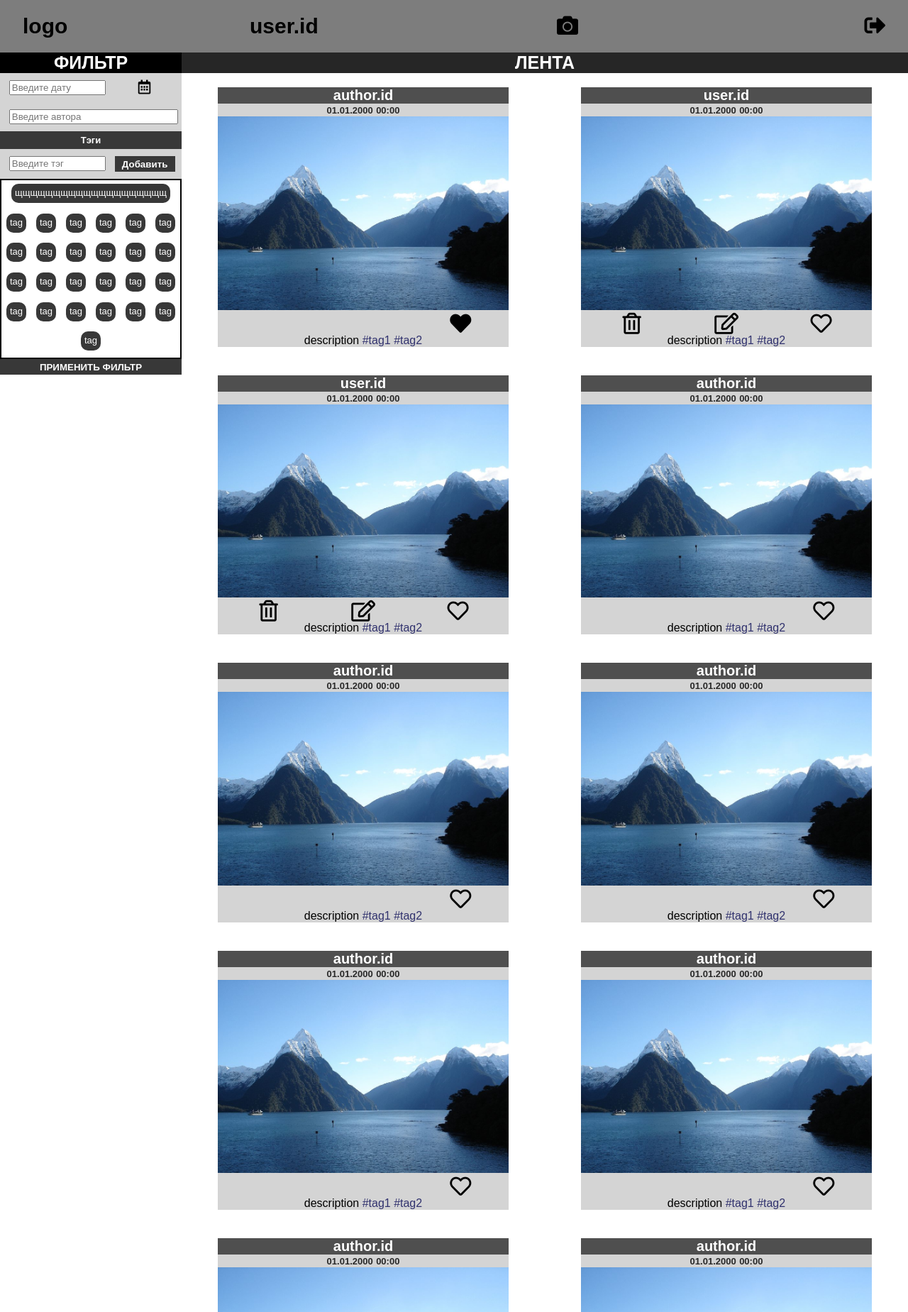
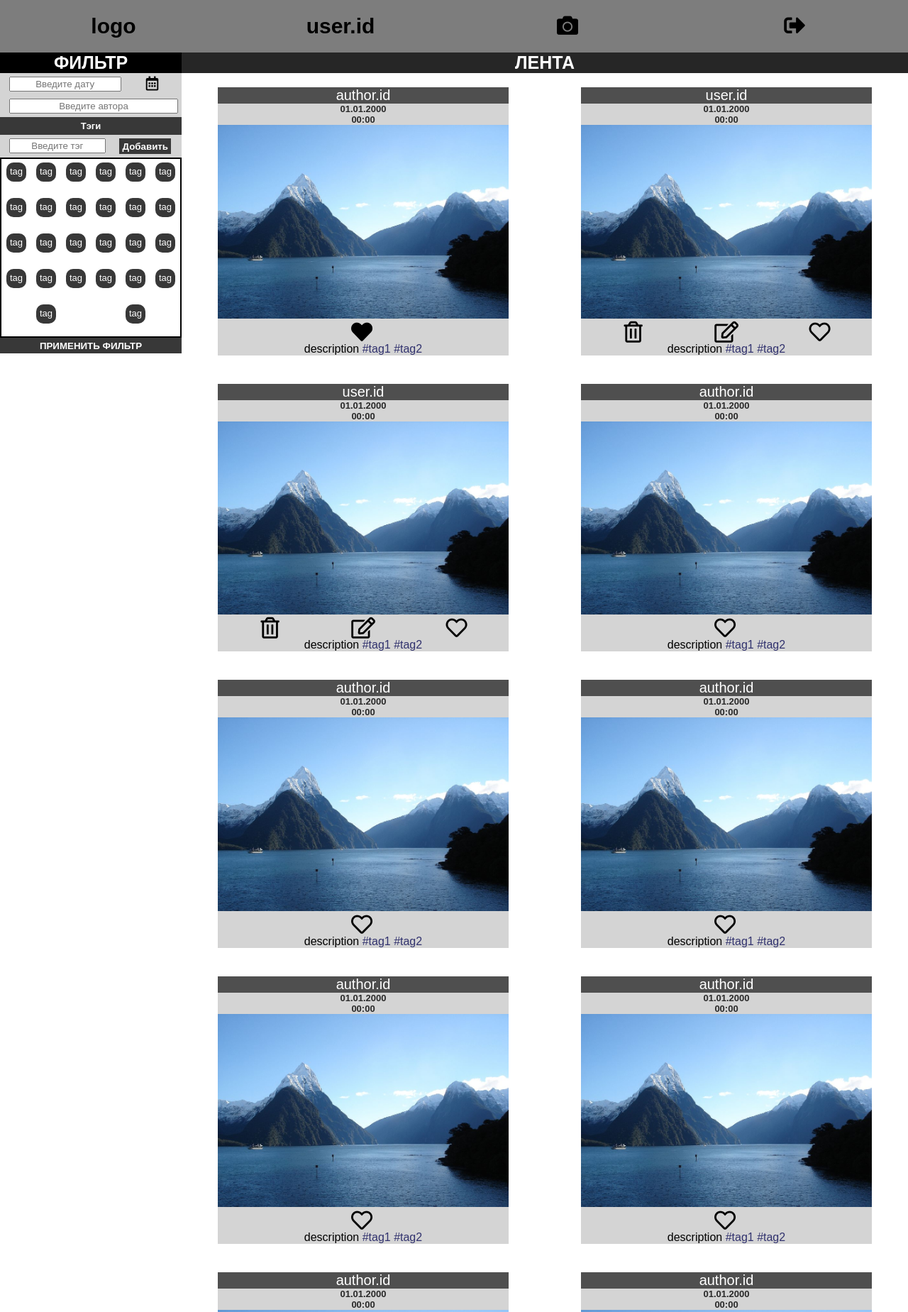
Before and after one commit to nikitadziadovich/Exadel, a plain HTML site: page UI/index.html in a window 1280 px wide. Shown: the top 1849 px of the page at 71% size. Drawn offline with Linux system fonts and the light colour scheme.

Commit message:
correct mistakes in html and css

```diff
--- a/UI/index.html
+++ b/UI/index.html
@@ -10,205 +10,213 @@
 	</head>
     <body>
 
+
         <header>
 
-			<div class="in-header" align="left"><b>logo</b></div>
-			<div class="in-header" align="left"><b>user.id</b></div>
-			<div class="in-header" align="center"><button><i class="fas fa-camera"></i></button></div>
-			<div class="in-header" align="right"><button><i class="fas fa-sign-out-alt"></i></button></div>
+            <div class="logo">logo</div>
+            <div class="user_id">user.id</div>
+            <div class="add_photo"><button><i class="fas fa-camera"></i></button></div>
+            <div class="log"><button><i class="fas fa-sign-out-alt"></i></button></div>
 
         </header>
         <main>
 
-		<div class="filter">
+            <aside class="filter">
 
-			<h2 align="center">ФИЛЬТР</h2>
-			<input class="input-date" type="text" name="date" placeholder="Введите дату">
-			<button class="calendar"><i class="far fa-calendar-alt"></i></button>
+                <div class="filter_header">ФИЛЬТР</div>
+                <div class="date-filter">
+					<div class="input-date">
+					<form class="form-date" >
+						<input type="text" name="date" placeholder="Введите дату">
+					</form>
+					</div>
+					<div class="calendar">
+					<button><i class="far fa-calendar-alt"></i></button>
+					</div>
+				</div>
+				<div class="author-filter">
+					<form class="form-author">
 						<input type="text" name="author" placeholder="Введите автора">
-			<h6 align="center">Тэги</h6>
-			<input class="input-tag" type="text" name="date" placeholder="Введите тэг">
-			<button class="add-tag"><b>Добавить</b></button>
-			<div class="tags">
+					</form>
+				</div>
+                <div class="tags_header">Тэги</div>
+				<div class="tags-filter">
+					<div class="input-tag">
+					<form class="form-tag">
+						<input type="text" name="date" placeholder="Введите тэг">
+					</form>
+					</div>
+					<div class="add-tag">
+					<button class="button-add-tag">Добавить</button>
+					</div>
+				</div>
+                <ul class="tags">
 
-				<div class="tag">щщщщщщщщщщщщщщщщщщщщ</div>
-				<div class="tag">tag</div>
-				<div class="tag">tag</div>
-				<div class="tag">tag</div>
-				<div class="tag">tag</div>
-				<div class="tag">tag</div>
-				<div class="tag">tag</div>
-				<div class="tag">tag</div>
-				<div class="tag">tag</div>
-				<div class="tag">tag</div>
-				<div class="tag">tag</div>
-				<div class="tag">tag</div>
-				<div class="tag">tag</div>
-				<div class="tag">tag</div>
-				<div class="tag">tag</div>
-				<div class="tag">tag</div>
-				<div class="tag">tag</div>
-				<div class="tag">tag</div>
-				<div class="tag">tag</div>
-				<div class="tag">tag</div>
-				<div class="tag">tag</div>
-				<div class="tag">tag</div>
-				<div class="tag">tag</div>
-				<div class="tag">tag</div>
-				<div class="tag">tag</div>
-				<div class="tag">tag</div>
+                    <li class="tag">tag</li>
+                    <li class="tag">tag</li>
+                    <li class="tag">tag</li>
+                    <li class="tag">tag</li>
+                    <li class="tag">tag</li>
+                    <li class="tag">tag</li>
+                    <li class="tag">tag</li>
+                    <li class="tag">tag</li>
+                    <li class="tag">tag</li>
+                    <li class="tag">tag</li>
+                    <li class="tag">tag</li>
+                    <li class="tag">tag</li>
+                    <li class="tag">tag</li>
+                    <li class="tag">tag</li>
+                    <li class="tag">tag</li>
+                    <li class="tag">tag</li>
+                    <li class="tag">tag</li>
+                    <li class="tag">tag</li>
+                    <li class="tag">tag</li>
+                    <li class="tag">tag</li>
+                    <li class="tag">tag</li>
+                    <li class="tag">tag</li>
+                    <li class="tag">tag</li>
+                    <li class="tag">tag</li>
+                    <li class="tag">tag</li>
+                    <li class="tag">tag</li>
 
+                </ul>
+                <button class="submit-filter">ПРИМЕНИТЬ ФИЛЬТР</button>
+
+
+            </aside>
+            <div class="tape">
+
+                <div class="tape_header">
+                    <button class="showfilter"><i class="fas fa-bars"></i></button>
+                    <div class="tape-name">
+						ЛЕНТА
 					</div>
-			<div align="center">
-				<button class="submit-filter"><b>ПРИМЕНИТЬ ФИЛЬТР</b></button>
                 </div>
-
-		</div>
-		<div class="tape" align="center">
-
-			<h3 align="center">
-				<button class="showfilter"><i class="fas fa-bars"></i></button>
-				ЛЕНТА
-			</h3>
+                <div class="posts">
 				<div class="post">
 
-				<h1 align="center">author.id</h1>
-				<h4 align="left">01.01.2000</h4>
-				<h4 align="right">00:00</h4>
+                    <div class="author_id">author.id</div>
+                    <div class="date">01.01.2000</div>
+                    <div class="time">00:00</div>
                     <img src="files\photo.jpg">
-				<div align="right">
                     <button class="like"><i class="fas fa-heart"></i></button>
-				</div>
                     <p>
-					description <span> #tag1 #tag2</span>
+                        description <span class="tags"> #tag1 #tag2</span>
                     </p>
 
                 </div>
                 <div class="post">
 
-				<h1 align="center">user.id</h1>
-				<h4 align="left">01.01.2000</h4>
-				<h4 align="right">00:00</h4>
+                    <div class="author_id">user.id</div>
+                    <div class="date">01.01.2000</div>
+                    <div class="time">00:00</div>
                     <img src="files\photo.jpg">
                     <button class="delete"><i class="far fa-trash-alt"></i></i></button>
                     <button class="edit"><i class="far fa-edit"></i></button>
                     <button class="like"><i class="far fa-heart"></i></button>
                     <p>
-					description <span> #tag1 #tag2</span>
+                        description <span class="tags"> #tag1 #tag2</span>
                     </p>
 
                 </div>
                 <div class="post">
 
-				<h1 align="center">user.id</h1>
-				<h4 align="left">01.01.2000</h4>
-				<h4 align="right">00:00</h4>
+                    <div class="author_id">user.id</div>
+                    <div class="date">01.01.2000</div>
+                    <div class="time">00:00</div>
                     <img src="files\photo.jpg">
                     <button class="delete"><i class="far fa-trash-alt"></i></button>
                     <button class="edit"><i class="far fa-edit"></i></button>
                     <button class="like"><i class="far fa-heart"></i></button>
                     <p>
-					description <span> #tag1 #tag2</span>
+                        description <span class="tags"> #tag1 #tag2</span>
                     </p>
 
                 </div>
                 <div class="post">
 
-				<h1 align="center">author.id</h1>
-				<h4 align="left">01.01.2000</h4>
-				<h4 align="right">00:00</h4>
+                    <div class="author_id">author.id</div>
+                    <div class="date">01.01.2000</div>
+                    <div class="time">00:00</div>
                     <img src="files\photo.jpg">
-				<div align="right">
                     <button class="like"><i class="far fa-heart"></i></button>
-				</div>
                     <p>
-					description <span> #tag1 #tag2</span>
+                        description <span class="tags"> #tag1 #tag2</span>
                     </p>
 
                 </div>
                 <div class="post">
 
-				<h1 align="center">author.id</h1>
-				<h4 align="left">01.01.2000</h4>
-				<h4 align="right">00:00</h4>
+                    <div class="author_id">author.id</div>
+                    <div class="date">01.01.2000</div>
+                    <div class="time">00:00</div>
                     <img src="files\photo.jpg">
-				<div align="right">
                     <button class="like"><i class="far fa-heart"></i></button>
-				</div>
                     <p>
-					description <span> #tag1 #tag2</span>
+                        description <span class="tags"> #tag1 #tag2</span>
                     </p>
 
                 </div>
                 <div class="post">
 
-				<h1 align="center">author.id</h1>
-				<h4 align="left">01.01.2000</h4>
-				<h4 align="right">00:00</h4>
+                    <div class="author_id">author.id</div>
+                    <div class="date">01.01.2000</div>
+                    <div class="time">00:00</div>
                     <img src="files\photo.jpg">
-				<div align="right">
                     <button class="like"><i class="far fa-heart"></i></button>
-				</div>
                     <p>
-					description <span> #tag1 #tag2</span>
+                        description <span class="tags"> #tag1 #tag2</span>
                     </p>
 
                 </div>
                 <div class="post">
 
-				<h1 align="center">author.id</h1>
-				<h4 align="left">01.01.2000</h4>
-				<h4 align="right">00:00</h4>
+                    <div class="author_id">author.id</div>
+                    <div class="date">01.01.2000</div>
+                    <div class="time">00:00</div>
                     <img src="files\photo.jpg">
-				<div align="right">
                     <button class="like"><i class="far fa-heart"></i></button>
-				</div>
                     <p>
-					description <span> #tag1 #tag2</span>
+                        description <span class="tags"> #tag1 #tag2</span>
                     </p>
 
                 </div>
                 <div class="post">
 
-				<h1 align="center">author.id</h1>
-				<h4 align="left">01.01.2000</h4>
-				<h4 align="right">00:00</h4>
+                    <div class="author_id">author.id</div>
+                    <div class="date">01.01.2000</div>
+                    <div class="time">00:00</div>
                     <img src="files\photo.jpg">
-				<div align="right">
                     <button class="like"><i class="far fa-heart"></i></button>
-				</div>
                     <p>
-					description <span> #tag1 #tag2</span>
+                        description <span class="tags"> #tag1 #tag2</span>
                     </p>
 
                 </div>
                 <div class="post">
 
-				<h1 align="center">author.id</h1>
-				<h4 align="left">01.01.2000</h4>
-				<h4 align="right">00:00</h4>
+                    <div class="author_id">author.id</div>
+                    <div class="date">01.01.2000</div>
+                    <div class="time">00:00</div>
                     <img src="files\photo.jpg">
-				<div align="right">
                     <button class="like"><i class="far fa-heart"></i></button>
-				</div>
                     <p>
-					description <span> #tag1 #tag2</span>
+                        description <span class="tags"> #tag1 #tag2</span>
                     </p>
 
                 </div>
                 <div class="post">
 
-				<h1 align="center">author.id</h1>
-				<h4 align="left">01.01.2000</h4>
-				<h4 align="right">00:00</h4>
+                    <div class="author_id">author.id</div>
+                    <div class="date">01.01.2000</div>
+                    <div class="time">00:00</div>
                     <img src="files\photo.jpg">
-				<div align="right">
                     <button class="like"><i class="far fa-heart"></i></button>
-				</div>
                     <p>
-					description <span> #tag1 #tag2</span>
+                        description <span class="tags"> #tag1 #tag2</span>
                     </p>
 
+                </div>
 				</div>
 
                 <button><i class="fas fa-chevron-down"></i></button>
@@ -222,9 +230,11 @@
             <div>Никита Дзядович</div>
             <div>3 курс, гр. 62491</div>
             <div>nikita.dziadovich@gmail.com</div>
-			<div>Дата изменения: 04.03.2019</div>
+            <div>Дата изменения: 21.03.2019</div>
 
         </footer>
+
+		<script src="script.js"></script>
 
     </body>
 
--- a/UI/style.css
+++ b/UI/style.css
@@ -1,11 +1,14 @@
-/*h1 - author.id*/
-/*h2 - filter*/
-/*h3 - tape*/
-/*h4 - date/time*/
-/*h6 - tags*/
 *
 {
 	margin: 0px;
+	text-align: center;
+}
+button
+{
+    border: none;
+    background-color: transparent;
+    cursor: pointer;
+	align-items: center;
 }
 html,
 body
@@ -30,154 +33,130 @@ header, footer
 {
 	flex: 0 0 auto;
 }
+header, main, .date-filter, .tags-filter, ul.tags, .tape_header, .posts, footer
+{
+	display: inline-flex;
+	align-items: flex-start;
+	justify-content: space-around;
+	flex-wrap: wrap;
+}
+.logo, .user_id, .add_photo, .log, .filter
+{
+	width: 20%;
+}
+.logo, .user_id, .add_photo, .log
+{
+	margin-left: 2%;
+	margin-right: 2%;
+}
+.logo, .user_id, .add_photo, .log, i
+{
+	font-size: 30px;
+}
+.logo, .user_id, .add_photo, .log, .filter_header, .tags_header, button.button-add-tag, .submit-filter, .tape_header, .date, .time
+{
+	font-weight: bold;
+}
+.logo, .user_id, .add_photo, .log, , .date, .time, button.delete, button.edit, button.like
+{
+	display: inline;
+}
 main
 {
 	flex: 1 0 auto;
-}
-p
-{
-	color: #000000;
-}
-footer
-{
-	clear: both;
-}
-footer
-{
-	background-color: #2c2b33;
-}
-button
-{
-	padding: 0;
-    border: none;
-    background-color: transparent;
-    cursor: pointer;
-	align-items: center;
-}
-footer, .post, .tag, h2, h3, h1, h6, button.add-tag, button.submit-filter
-{
-	color: #ffffff;
-}
-.tape
-{
-	float: right;
-}
-.tape
-{
-	width: 80%;
-}
-.tape, .tags, footer, header
-{
-	display: -webkit-inline-flex;
-	-webkit-align-items: flex-start;
-	-webkit-justify-content: space-around;
-	flex-wrap: wrap;
-}
-.post
-{
-	margin-top: 20px;
-	margin-bottom: 20px;
-}
-.post, input
-{
-	margin-left: 5%;
-	margin-right: 5%;
-}
-input, button.add-tag, button.calendar
-{
-	margin-top: 10px;
-	margin-bottom: 10px;
-}
-button.calendar
-{
-	margin-left: 13%
-}
-.fa-calendar-alt
-{
-	font-size: 20px;
-}
-h6
-{
-	padding-top: 5px;
-	padding-bottom: 5px;
-}
-button.delete, button.edit, button.like, .in-header
-{
-	display: inline;
-}
-button.delete, button.edit, button.like
-{
-	width: 30%;
-}
-.in-header
-{
-	width: 20%;
-}
-.in-header
-{
-	margin-left: 2,5%;
-	margin-right: 2,5%;
-}
-.in-header
-{
-	font-size: 30px;
-}
-i
-{
-	font-size: 30px;
-}
-.fa-bars
-{
-	color: #ffffff;
-	font-size: 15px;
-}
-button.delete
-{
-	margin-left: 1.5%;
-}
-button.edit
-{
-	margin-left: 1.5%;
-	margin-right: 1.5%;
-}
-button.like
-{
-	margin-right: 1.5%;
-}
-.filter
-{
-	width: 20%;
-}
-.filter, button.showfilter, input.input-date, input.input-tag
-{
-	float: left;
-}
-input.input-date, input.input-tag
-{
-	width: 50%;
 }
 .filter, .post
 {
 	background-color: #d4d4d4;
 }
-input
+.filter_header, .tags_header, footer, .post, li.tag, .tape_header, .author_id, button.button-add-tag, button.submit-filter, .fa-bars
 {
-	width: 90%;
+	color: #ffffff;
 }
-.tags
+.filter_header, .tape_header
+{
+	font-size: 25px;
+}
+.filter_header, .date-filter, .author-filter, .tags-filter, button.submit-filter, .tape_header, input, img
+{
+	width: 100%;
+}
+.author-filter, .input-tag, .post
+{
+	margin-left: 5%;
+	margin-right: 5%;
+}
+.author-filter, .date-filter, .tags-filter, .tags_header
+{
+	padding-top: 5px;
+	padding-bottom: 5px;
+}
+.date-filter
+{
+	padding-left: 5%;
+	padding-right: 5%;
+}
+.filter_header
+{
+	background-color: #000000;
+}
+.date-filter, .tags-filter
+{
+	justify-content: space-between;
+}
+.input-date
+{
+	width: 65%;
+}
+.calendar
+{
+	width: 25%;
+}
+.fa-calendar-alt, .author_id
+{
+	font-size: 20px;
+}
+.tags_header, li.tag, button.button-add-tag, button.submit-filter
+{
+	background-color: #383838;
+}
+.tags_header, .date, .time
+{
+	font-size: 13px;
+}
+.input-tag
+{
+	width: 50%;
+}
+.add-tag
+{
+	width: 40%;
+}
+button.button-add-tag, button.submit-filter
+{
+	height: 22px;
+	padding-left: 4%;
+	padding-right: 4%;
+}
+ul.tags, button
+{
+	list-style-type: none;
+	padding: 0;
+}
+ul.tags
 {
 	background-color: #ffffff;
 }
-.tags
+ul.tags
 {
 	height: 250px;
 	border: 2px solid #000000;
 }
-.tags
+ul.tags
 {
 	overflow: auto;
 }
-.tag
+li.tag
 {
 	margin: 5px;
 	border-radius: 10px;
@@ -185,75 +164,81 @@ input
 	height: 17px;
 	font-size: 13px;
 }
-.tag, h6, button.add-tag, button.submit-filter
+.tape
 {
-	background-color: #383838;
+	width: 80%;
 }
-button.add-tag, button.submit-filter
-{
-	height: 22px;
-	padding-left: 4%;
-	padding-right: 4%;
-}
-h2, h3
-{
-	font-size: 25px;
-}
-h2, h3 , button.submit-filter
-{
-	width: 100%;
-}
-h2
-{
-	background-color: #000000;
-}
-h3
+.tape_header
 {
 	background-color: #262626;
 }
-h1
+.tape-name, .author-filter, .date-filter
 {
-	font-size: 20px;
+	width: 90%;
 }
-h1
+button.showfilter
 {
-	background-color: #4f4f4f;
-}
-h4
-{
-	display: inline;
-}
-h6, h4
-{
-	font-size: 13px;
-}
-h4
-{
-	color: #292929;
-}
-span
-{
-	color: #31326e;
-}
-img
-{
-	width: 100%;
+	width: 5%;
 }
 button.showfilter
 {
 	margin: 6px;
-	width: 10%;
 }
-
+.post
+{
+	margin-top: 20px;
+	margin-bottom: 20px;
+}
+.author_id
+{
+	background-color: #4f4f4f;
+}
+.date, .time
+{
+	color: #292929;
+}
+button.delete, button.edit, button.like
+{
+	width: 30%;
+}
+button.delete
+{
+	margin-left: 1%;
+}
+button.edit
+{
+	margin-left: 1%;
+	margin-right: 1%;
+}
+button.like
+{
+	margin-right: 1%;
+}
+p
+{
+	color: #000000;
+}
+span.tags
+{
+	color: #31326e;
+}
+.fa-bars
+{
+	font-size: 15px;
+}
+footer
+{
+	background-color: #2c2b33;
+}
 @media screen and (max-width: 700px)
 {
 	.post{width: 90%;}
-	.in-header{font-size: 20px;}
+	.logo, .user_id, .add_photo, .log{font-size: 20px;}
 }
 @media screen and (min-width: 700px)
 {
 	.post{width: 40%;}
-	.in-header{font-size: 30px;}
+	.logo, .user_id, .add_photo, .log{font-size: 30px;}
 }
 @media screen and (max-width: 1190px)
 {
```
Lines whose indentation alone changed are shown as unchanged.
